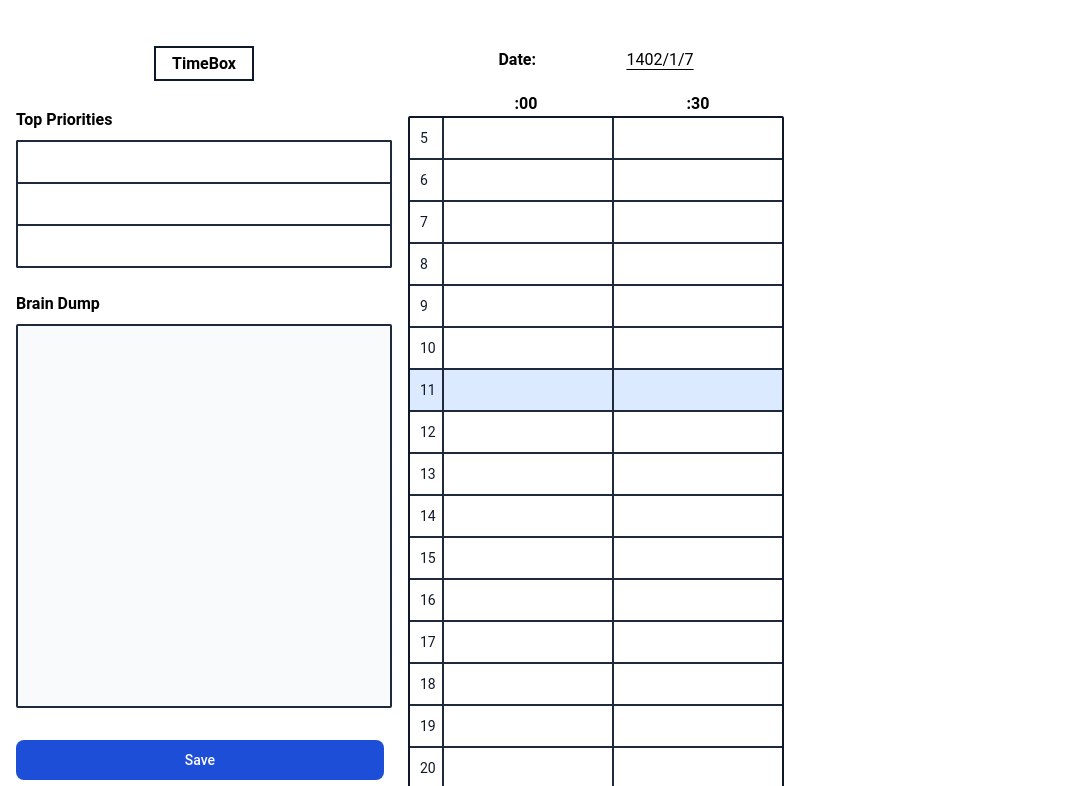
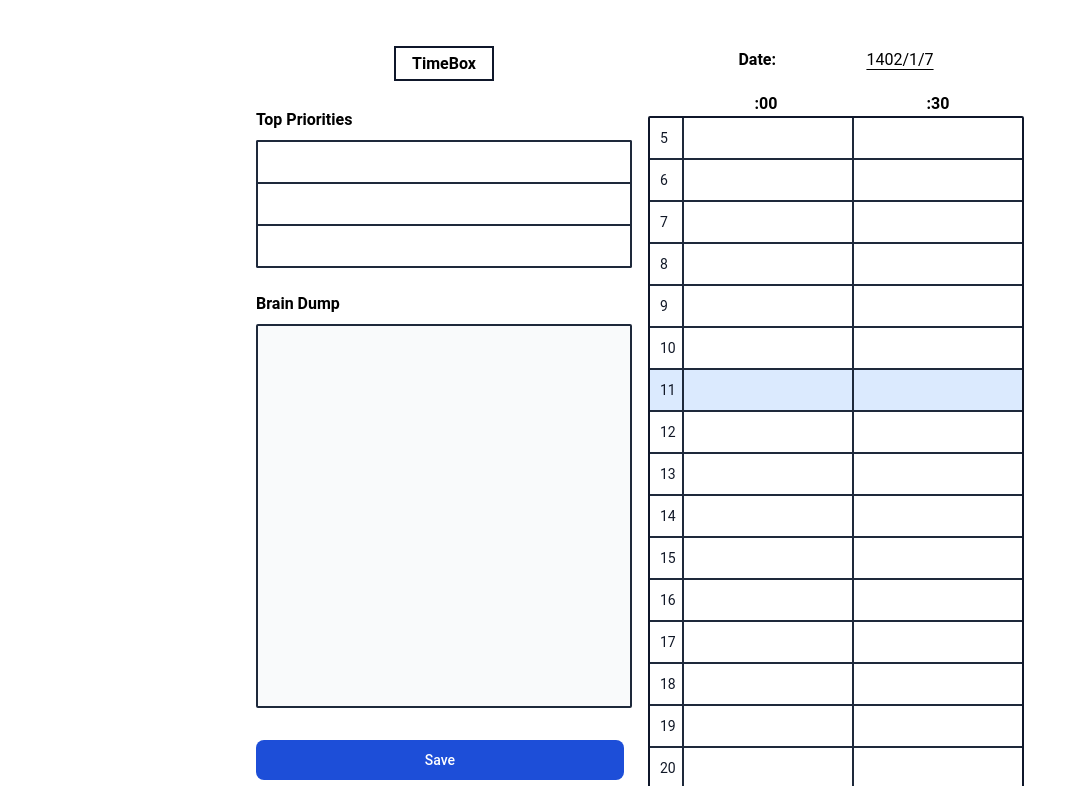
Before and after one commit to UNHOTOfficial/TimeBox, a Next.js app: page / in a window 1280 px wide. Shown: the top 786 px of the page, without its empty margins (0-1071 px from the left). Built offline with nearby package versions, Linux system fonts and the light colour scheme.

Commit message:
Enhance responsive.

```diff
--- a/app/page.tsx
+++ b/app/page.tsx
@@ -12,7 +12,7 @@ import Footer from "@/components/Footer";
 export default function Home() {
   return (
     <div>
-      <form className="columns-4 gap-4 flex m-4 font-roboto max-w-3xl select-none ">
+      <form className="columns-4 gap-4 flex m-4 font-roboto max-w-3xl select-none xl:mx-auto">
         <div className="flex flex-col w-1/3 mt-9 items-center md:w-1/2">
           <TimeBox />
           <TopPriorities />
```
